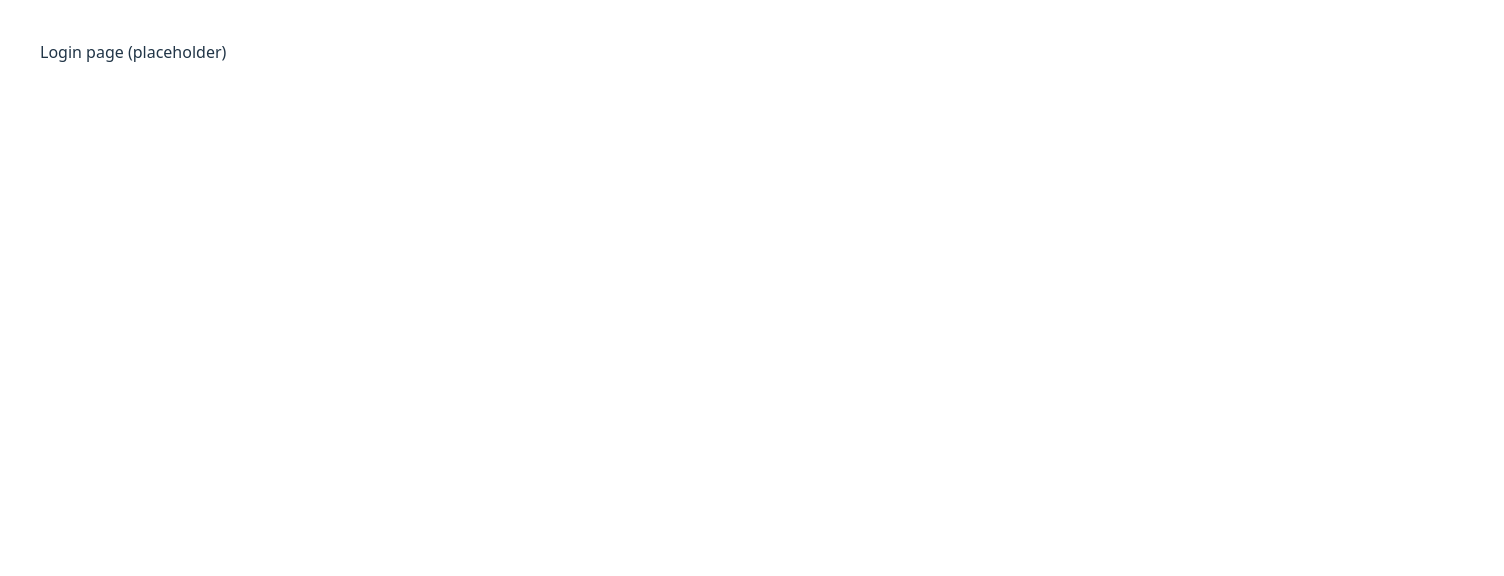
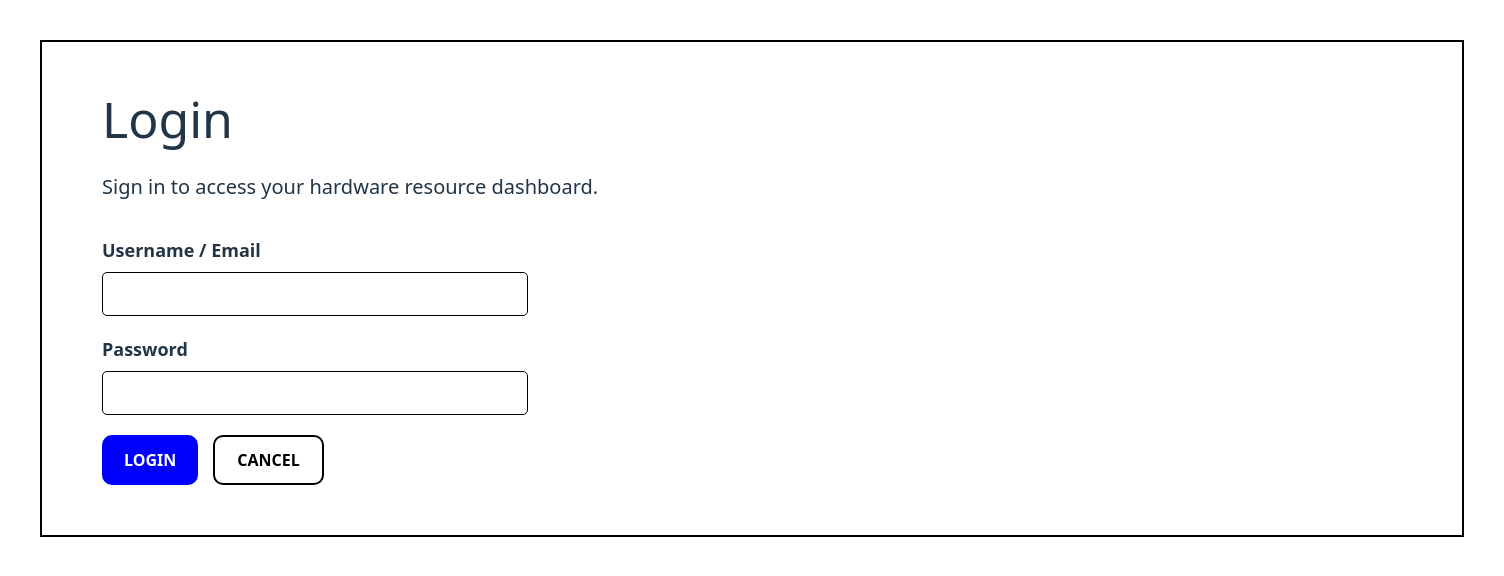
Before and after one commit to arpatwa/ECE-461L-Project-18470-, a React app in the folder frontend/: page /login in a window 1280 px wide. Shown: the top 576 px of the page, 1504 px wide, since content can reach past the window. Built offline with nearby package versions, Linux system fonts and the light colour scheme; the HTML template or start-up script is replaced by a standard one.

Commit message:
Implemented login page UI

```diff
--- a/frontend/src/pages/Login.jsx
+++ b/frontend/src/pages/Login.jsx
@@ -1,3 +1,129 @@
+import { useState } from "react";
+import { useNavigate } from "react-router-dom";
+import "../index.css";
+
+//using same format as the signin page :)
+
 export default function Login() {
-    return <div style={{ padding: 40 }}>Login page (placeholder)</div>;
+    const navigate = useNavigate();
+
+    // State to hold form data
+    const [formData, setFormData] = useState({
+        username: "",
+        password: "",
+    });
+
+    const handleChange = (e) => {
+        setFormData({
+            ...formData,
+            [e.target.name]: e.target.value
+        });
+    };
+
+    const handleSubmit = (e) => {
+        e.preventDefault();
+
+        console.log("Logging in:", formData);
+
+        // Placeholder for authentication logic
+        // After successful login, you could navigate to home:
+        // navigate("/home");
+    };
+
+    //Buttons for Login
+    const buttonStyle = {
+        backgroundColor: "#0000ff",
+        color: "white",
+        padding: "12px 22px",
+        borderRadius: "10px",
+        border: "none",
+        fontWeight: "700",
+        cursor: "pointer",
+    };
+
+    //Input Boxes for user information
+    const inputStyle = {
+        display: "block",
+        width: "100%",
+        maxWidth: "400px",
+        padding: "12px",
+        marginBottom: "20px",
+        borderRadius: "5px",
+        border: "1px solid black",
+        fontSize: "16px"
+    };
+
+    //Text
+    const labelStyle = {
+        display: "block",
+        fontWeight: "600",
+        marginBottom: "8px",
+        fontSize: "18px"
+    };
+
+return (
+    <div style={{ padding: "40px" }}>
+        <div
+            style={{
+                border: "2px solid black",
+                marginBottom: "40px",
+                padding: "50px 60px",
+                width: "1300px"
+            }}
+        >
+            <h1 style={{ fontSize: "50px", fontWeight: "400", margin: "0 0 25px 0" }}>
+                Login
+            </h1>
+
+            <p style={{ fontSize: "20px", margin: "0 0 35px 0" }}>
+                Sign in to access your hardware resource dashboard.
+            </p>
+
+            <form onSubmit={handleSubmit}>
+                <div>
+                    <label style={labelStyle}>Username / Email</label>
+                    <input
+                        type="text"
+                        name="username"
+                        value={formData.username}
+                        onChange={handleChange}
+                        style={inputStyle}
+                        required
+                    />
+                </div>
+
+                <div>
+                    <label style={labelStyle}>Password</label>
+                    <input
+                        type="password"
+                        name="password"
+                        value={formData.password}
+                        onChange={handleChange}
+                        style={inputStyle}
+                        required
+                    />
+                </div>
+
+                <div style={{ display: "flex", gap: "15px", marginTop: "15px" }}>
+                    <button type="submit" style={buttonStyle}>
+                        LOGIN
+                    </button>
+
+                    <button
+                        type="button"
+                        onClick={() => navigate("/")}
+                        style={{
+                            ...buttonStyle,
+                            backgroundColor: "white",
+                            color: "black",
+                            border: "2px solid black",
+                        }}
+                    >
+                        CANCEL
+                    </button>
+                </div>
+            </form>
+        </div>
+    </div>
+);
 }
```
Also changed, not shown: 1 other file (tests, documents, lock files or other folders).
